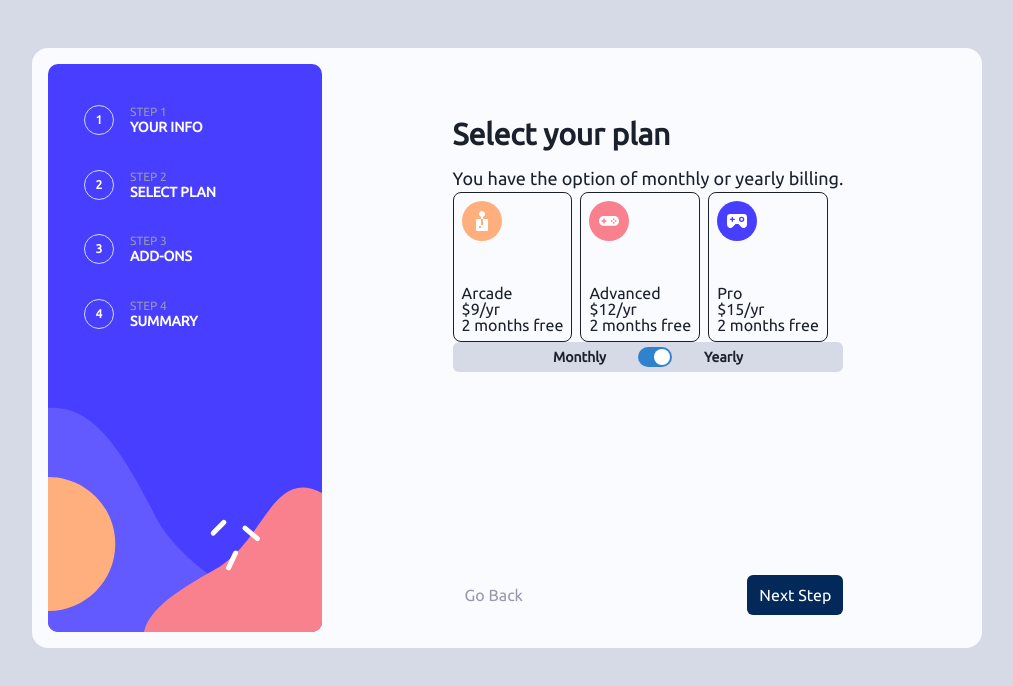
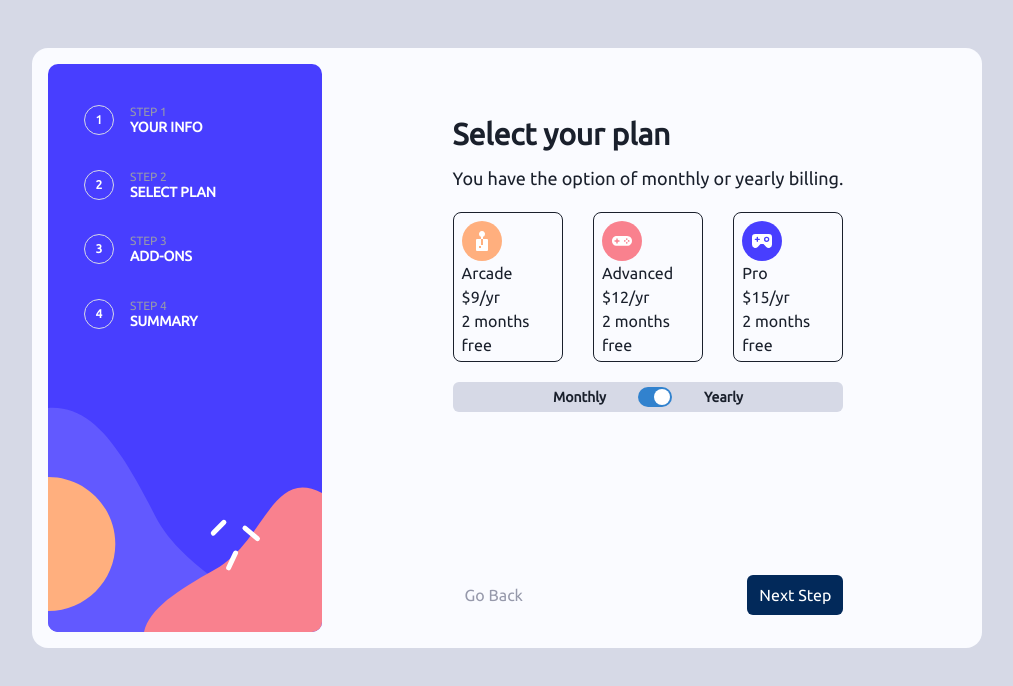
Before and after one commit to builtbyjosh/multi-step-form, a React (Create React App) app: page / in a window 1280 px wide. Both pictures are taken after a click on the button "Next Step". Shown: the top 686 px of the page, without its empty margins (133-1146 px from the left). Built offline with nearby package versions, Linux system fonts and the light colour scheme.

Commit message:
adjustments to plan cards

```diff
--- a/src/components/PlanSelectForm.js
+++ b/src/components/PlanSelectForm.js
@@ -4,8 +4,6 @@ import { paymentPlans } from '../data/paymentPlans';
 
 const PlanSelectForm = () => {
   const [isYearly, setisYearly] = useState(true);
-  console.log(isYearly);
-  console.log(paymentPlans);
   const billing = isYearly ? paymentPlans.yearly : paymentPlans.monthly;
   return (
     <Box pt={12}>
@@ -19,7 +17,7 @@ const PlanSelectForm = () => {
           </Text>
         </Stack>
       </Stack>
-      <Stack direction={'row'}>
+      <Stack direction={'row'} my={5} justify={'space-between'}>
         {billing.map(plan => (
           <PlanCard planData={plan} isYearly={isYearly} />
         ))}
@@ -52,13 +50,20 @@ const PlanCard = ({ planData, isYearly }) => {
       border="1px"
       rounded="lg"
       h="150px"
+      w={'110px'}
       p={2}
       display="flex"
       flexDirection="column"
       justifyContent="space-between"
     >
       <Image src={planData.icon} alignSelf="flex-start" />
-      <Stack direction="column" spacing={0} lineHeight={1} alignSelf="flex-end">
+      <Stack
+        direction="column"
+        spacing={0}
+        // alignSelf="flex-end"
+
+        textAlign={'left'}
+      >
         <Text>{planData.name}</Text>
         <Text>
           ${planData.price}/{isYearly ? 'yr' : 'mo'}
```
